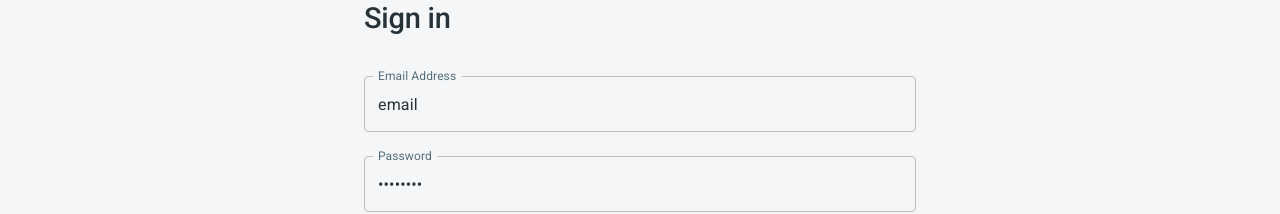
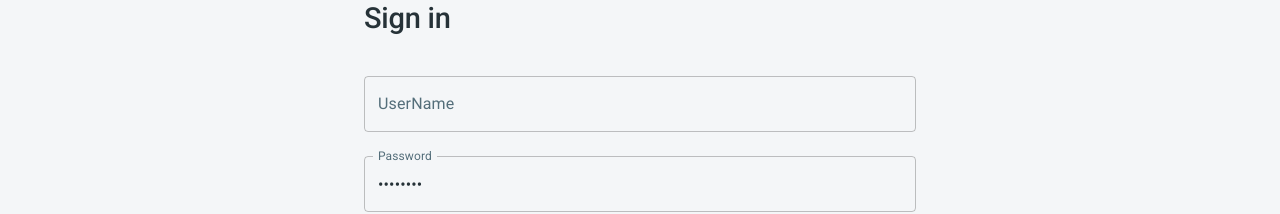
Before and after one commit to donghoon-khan/simple-file-drive, a React (Create React App) app in the folder frontend/: page /login in a window 1280 px wide. Shown: the part 272-486 px from the top of the page. Built offline with nearby package versions, Linux system fonts and the light colour scheme.

Commit message:
/중복 입력 수정, login 페이지 key 수정

```diff
--- a/frontend/src/views/auth/LoginView.js
+++ b/frontend/src/views/auth/LoginView.js
@@ -41,14 +41,15 @@ const LoginView = () => {
         <Container maxWidth="sm">
           <Formik
             initialValues={{
-              email: 'email',
+              username: 'username',
               password: 'password'
             }}
             validationSchema={Yup.object().shape({
-              email: Yup.string().email('Must be a valid email').max(255).required('Email is required'),
+              username: Yup.string().max(255).required('UserName is required'),
               password: Yup.string().max(255).required('Password is required')
             })}
-            onSubmit={() => {
+            onSubmit={(values) => {
+              console.log(values);
               navigate('/app/share', { replace: true });
             }}
           >
@@ -83,12 +84,12 @@ const LoginView = () => {
                   error={Boolean(touched.email && errors.email)}
                   fullWidth
                   helperText={touched.email && errors.email}
-                  label="Email Address"
+                  label="UserName"
                   margin="normal"
-                  name="email"
+                  name="username"
                   onBlur={handleBlur}
                   onChange={handleChange}
-                  type="email"
+                  type="username"
                   value={values.email}
                   variant="outlined"
                 />
--- a/frontend/src/views/share/ShareView/index.tsx
+++ b/frontend/src/views/share/ShareView/index.tsx
@@ -85,7 +85,7 @@ const ShareView = () => {
   function findData(path: string) : void{
 
 
-      axios.get(`/directory/${path}`).then(res => {
+      axios.get(`/directory${path}`).then(res => {
 
         setFiles(res.data);
 
@@ -188,7 +188,7 @@ const ShareView = () => {
 
       if (fileName !== '' && !fileName.includes('.')) {
 
-        axios.post(`/directory/${path.join('')}/${fileName}`).then((res) => {
+        axios.post(`/directory${path.join('')}/${fileName}`).then((res) => {
 
           setFiles([...files, { name: fileName, type: 'directory' }]);
           alert('폴더를 생성했습니다.')
@@ -275,11 +275,11 @@ const ShareView = () => {
     const pointElement: any = document.elementFromPoint(e.clientX, e.clientY);
     setContextOpen(false);
 
-    console.log('nodesRefnodesRefnodesRefnodesRefnodesRefnodesRef', nodesRef, pointElement, pointElement === nodesRef);
+    // console.log('nodesRefnodesRefnodesRefnodesRefnodesRefnodesRef', nodesRef, pointElement, pointElement === nodesRef);
 
     if(pointElement){
 
-      console.log('pointElement.className', pointElement.className);
+      // console.log('pointElement.className', pointElement.className);
       if(pointElement.className && pointElement.className.includes('App')||pointElement === nodesRef || pointElement === nodesRef.current || e.ctrlKey || e.shiftKey){ //1. 메인 클릭했을때 드래그 범위 나오도록 해야함
 
         //2.컨트롤 클릭했을 때도 드래그 범위나오도록
```
